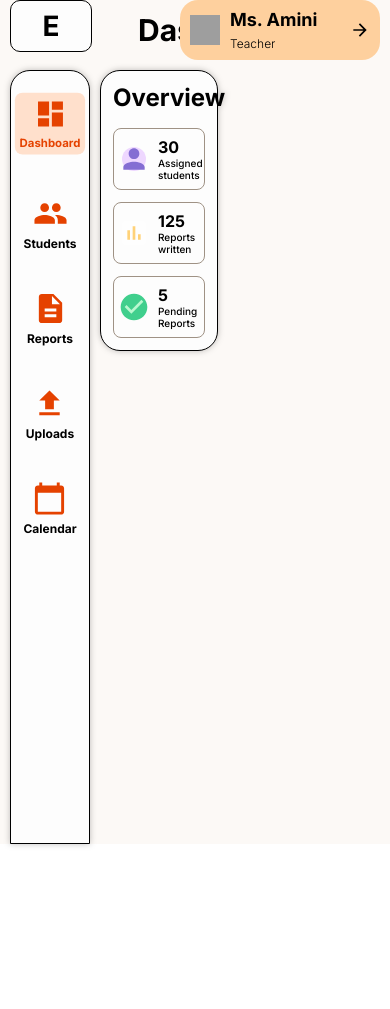
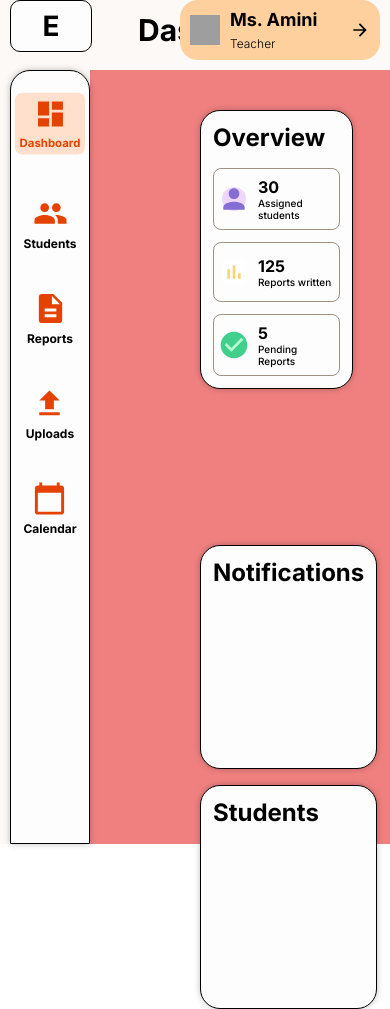
Before and after one commit to aminifatemeh/report-app, a React (Create React App) app: page /dashboard in a window 390 px wide. Before the commit the page ends 844 px from the top, so only its background shows below. Built offline with nearby package versions, Linux system fonts and the light colour scheme; grey boxes are pictures that could not be loaded.

Commit message:
overview, student and notification layout fixed

```diff
--- /dev/null
+++ b/src/components/Notifications/Notifications.js
@@ -0,0 +1,12 @@
+import './Notifications.scss';
+
+const Notifications = () => {
+    return (
+        <div className="notifications">
+            <h3 className="section-title">Notifications</h3>
+            {/* محتوای آینده رو اینجا اضافه می‌کنی */}
+        </div>
+    );
+};
+
+export default Notifications;
--- /dev/null
+++ b/src/components/Notifications/Notifications.scss
@@ -0,0 +1,33 @@
+@import url('https://fonts.googleapis.com/css2?family=Inter:wght@700&display=swap');
+
+.notifications {
+  flex: 1; /* نصف عرض left-section */
+  min-width: 25rem; /* تقریبی 400px */
+  height: 100%; /* تا آخر صفحه منهای Overview و فاصله */
+  background-color: #FDFDFD;
+  border: 1px solid #000000;
+  border-radius: 20px;
+  filter: drop-shadow(0px 0px 3px rgba(0, 0, 0, 0.25));
+  padding: 1.25rem;
+  box-sizing: border-box;
+}
+
+.section-title {
+  font-family: 'Inter', sans-serif;
+  font-size: 1.875rem; /* 30px */
+  font-weight: 700; /* bold */
+  color: #000000;
+  margin: 0 0 1rem 0;
+}
+
+@media (max-width: 768px) {
+  .notifications {
+    min-width: auto; /* عرض انعطاف‌پذیر در موبایل */
+    height: calc(50vh - 70px - 1.5rem - 8.75rem); /* نصف ارتفاع در موبایل */
+    padding: 0.75rem;
+  }
+
+  .section-title {
+    font-size: 1.5rem; /* 24px */
+  }
+}
--- a/src/components/Overview/Overview.scss
+++ b/src/components/Overview/Overview.scss
@@ -1,25 +1,22 @@
 @import url('https://fonts.googleapis.com/css2?family=Inter:wght@500;700&display=swap');
 
 .overview {
-  position: absolute;
-  top: 110px; /* هم‌تراز با سایدبار */
-  left: calc(12.375rem + 1rem); /* 198px (سایدبار + فاصله) + 1rem فاصله اضافی */
   background-color: #FDFDFD;
   border: 1px solid #000000;
   border-radius: 20px;
   filter: drop-shadow(0px 0px 3px rgba(0, 0, 0, 0.25));
-  padding: 1.25rem; /* کمی کوچکتر */
-  width: calc(100% - 38rem); /* عرض نسبی با احتساب سایدبارها */
+  padding: 1.25rem;
+  width: 100%; /* عرض نسبی */
   min-height: 11.25rem; /* ارتفاع تقریبی 180px */
   box-sizing: border-box;
 }
 
 .overview-title {
   font-family: 'Inter', sans-serif;
-  font-size: 1.875rem; /* 30px، کمی کوچکتر */
+  font-size: 1.875rem; /* 30px */
   font-weight: 700; /* bold */
   color: #000000;
-  margin: 0 0 1rem 0; /* فاصله کمتر */
+  margin: 0 0 1rem 0;
 }
 
 .metrics-container {
@@ -29,15 +26,13 @@
 
 @media (max-width: 768px) {
   .overview {
-    top: 70px; /* هماهنگ با سایدبار در موبایل */
-    left: calc(5.625rem + 0.625rem); /* 90px (سایدبار در موبایل) + 0.625rem */
-    width: calc(100% - 17rem);
-    min-height: 8.75rem; /* ارتفاع تقریبی 140px */
+    width: calc(100% - 1.5rem);
+    min-height: 8.75rem;
     padding: 0.75rem;
   }
 
   .overview-title {
-    font-size: 1.5rem; /* 24px */
+    font-size: 1.5rem;
   }
 
   .metrics-container {
--- /dev/null
+++ b/src/components/Students/Students.js
@@ -0,0 +1,12 @@
+import './Students.scss';
+
+const Students = () => {
+    return (
+        <div className="students">
+            <h3 className="section-title">Students</h3>
+            {/* محتوای آینده رو اینجا اضافه می‌کنی */}
+        </div>
+    );
+};
+
+export default Students;
--- /dev/null
+++ b/src/components/Students/Students.scss
@@ -0,0 +1,33 @@
+@import url('https://fonts.googleapis.com/css2?family=Inter:wght@700&display=swap');
+
+.students {
+  flex: 1; /* نصف عرض left-section */
+  min-width: 25rem; /* تقریبی 400px */
+  height: 100%;
+  background-color: #FDFDFD;
+  border: 1px solid #000000;
+  border-radius: 20px;
+  filter: drop-shadow(0px 0px 3px rgba(0, 0, 0, 0.25));
+  padding: 1.25rem;
+  box-sizing: border-box;
+}
+
+.section-title {
+  font-family: 'Inter', sans-serif;
+  font-size: 1.875rem; /* 30px */
+  font-weight: 700; /* bold */
+  color: #000000;
+  margin: 0 0 1rem 0;
+}
+
+@media (max-width: 768px) {
+  .students {
+    min-width: auto; /* عرض انعطاف‌پذیر در موبایل */
+    height: calc(50vh - 70px - 1.5rem - 8.75rem); /* نصف ارتفاع در موبایل */
+    padding: 0.75rem;
+  }
+
+  .section-title {
+    font-size: 1.5rem; /* 24px */
+  }
+}
--- a/src/layouts/MainLayout/MainLayout.scss
+++ b/src/layouts/MainLayout/MainLayout.scss
@@ -8,8 +8,9 @@
 .content {
   margin-left: 198px; /* 114px (عرض سایدبار) + 84px (فاصله از چپ) */
   margin-top: 132px; /* زیر سایدبار */
-  padding: 20px;
+  padding: 0 20px 20px;
   flex-grow: 1;
+  background-color: lightcoral;
 }
 
 @media (max-width: 768px) {
--- a/src/pages/Dashboard/Dashboard.js
+++ b/src/pages/Dashboard/Dashboard.js
@@ -1,10 +1,21 @@
 import Overview from '../../components/Overview/Overview';
+import Notifications from '../../components/Notifications/Notifications';
+import Students from '../../components/Students/Students';
 import './Dashboard.scss';
 
 const Dashboard = () => {
     return (
         <div className="dashboard">
-            <Overview />
+            <div className="left-section">
+                <Overview />
+                <div className="bottom-section">
+                    <Notifications />
+                    <Students />
+                </div>
+            </div>
+            <div className="right-section">
+                {/* سایدبار راست بعداً اضافه می‌شه */}
+            </div>
         </div>
     );
 };
--- a/src/pages/Dashboard/Dashboard.scss
+++ b/src/pages/Dashboard/Dashboard.scss
@@ -1,3 +1,45 @@
 .dashboard {
-  padding: 2rem;
+  display: grid;
+  grid-template-columns: 3fr 2fr; /* 60% چپ، 40% راست */
+  position: absolute;
+  top: 110px;
+  box-sizing: border-box;
 }
+
+.left-section {
+  display: flex;
+  flex-direction: column;
+  gap: 20px; /* فاصله بین Overview و bottom-section */
+}
+
+.bottom-section {
+  display: flex;
+  gap: 1.875rem; /* فاصله 30px بین Notifications و Students */
+
+  height: 55vh;
+}
+
+.right-section {
+  background-color: #f3e5f5; /* رنگ پس‌زمینه برای تشخیص */
+}
+
+@media (max-width: 768px) {
+  .dashboard {
+    grid-template-columns: 1fr; /* عمودی در موبایل */
+    margin-left: 5.625rem; /* هماهنگ با سایدبار در موبایل */
+    height: calc(100vh - 70px);
+  }
+
+  .left-section {
+    gap: calc(8.75rem + 1rem); /* هماهنگ با Overview در موبایل */
+  }
+
+  .bottom-section {
+    flex-direction: column; /* عمودی در موبایل */
+    gap: 1rem;
+  }
+
+  .right-section {
+    display: none; /* سایدبار راست در موبایل مخفی می‌شه */
+  }
+}
```
